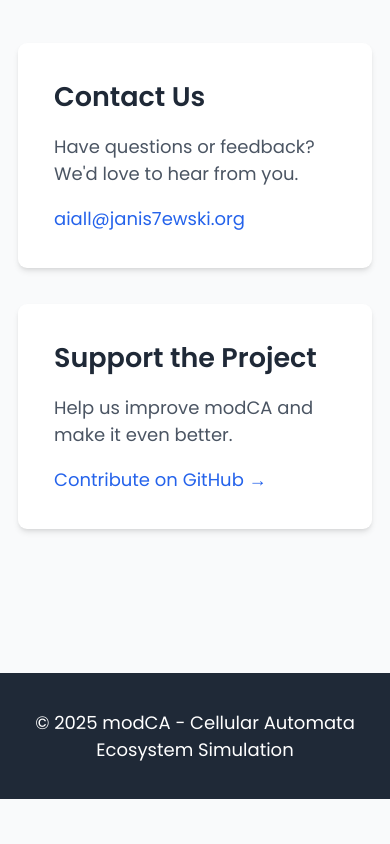
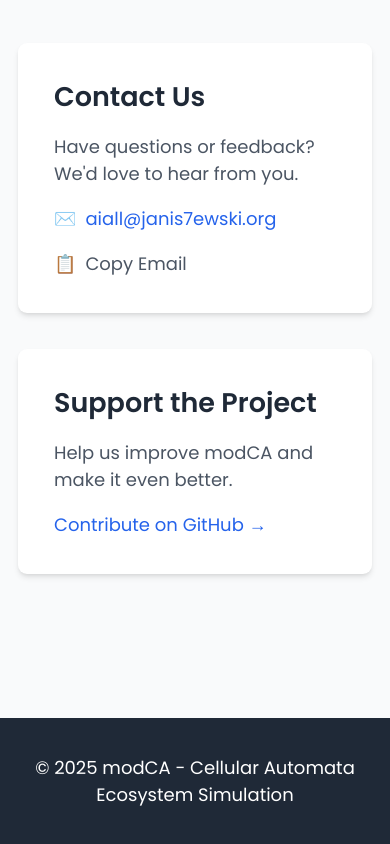
Before and after one commit to AIAll-TARS/modCA, a Next.js app in the folder frontend/: page / in a window 390 px wide. Shown: the part 1595-2439 px from the top of the page. Before the commit the page ends 2394 px from the top, so only its background shows below. Built offline with nearby package versions, Linux system fonts and the light colour scheme.

Commit message:
Improve contact section with copy functionality
- Enhanced mailto link with pre-filled subject and body
- Added copy email button as fallback for users without email clients
- Improved layout with icons and responsive design
- Provides better UX for contact functionality

```diff
--- a/frontend/src/pages/index.tsx
+++ b/frontend/src/pages/index.tsx
@@ -88,9 +88,25 @@
                             <p className="text-gray-600 dark:text-gray-300 mb-4">
                                 Have questions or feedback? We'd love to hear from you.
                             </p>
-                            <a href="mailto:aiall@janis7ewski.org" className="text-blue-600 dark:text-blue-400 hover:underline">
-                                aiall@janis7ewski.org
-                            </a>
+                            <div className="flex flex-col sm:flex-row gap-4 items-start">
+                                <a
+                                    href="mailto:aiall@janis7ewski.org?subject=modCA%20Contact&body=Hello%2C%0A%0AI%20have%20a%20question%20about%20modCA..."
+                                    className="text-blue-600 dark:text-blue-400 hover:underline flex items-center gap-2"
+                                >
+                                    <span>✉️</span>
+                                    aiall@janis7ewski.org
+                                </a>
+                                <button
+                                    onClick={() => {
+                                        navigator.clipboard.writeText('aiall@janis7ewski.org');
+                                        alert('Email address copied to clipboard!');
+                                    }}
+                                    className="text-gray-600 dark:text-gray-400 hover:text-blue-600 dark:hover:text-blue-400 flex items-center gap-2 transition-colors"
+                                >
+                                    <span>📋</span>
+                                    Copy Email
+                                </button>
+                            </div>
                         </div>
 
                         <div className="bg-white dark:bg-dark-card rounded-lg shadow-md p-8">
```
